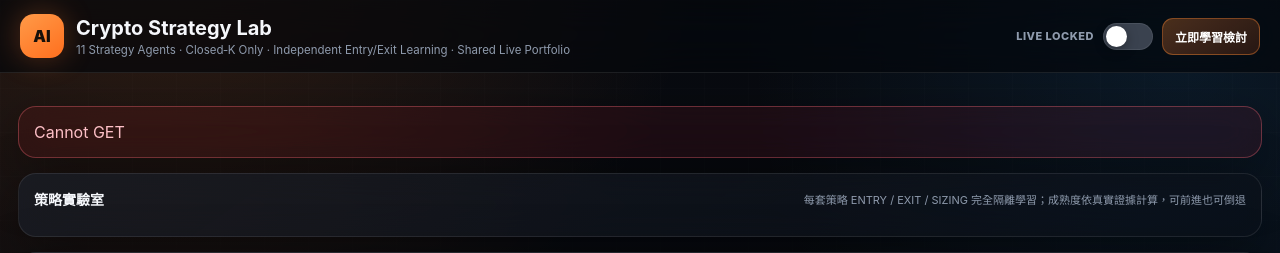
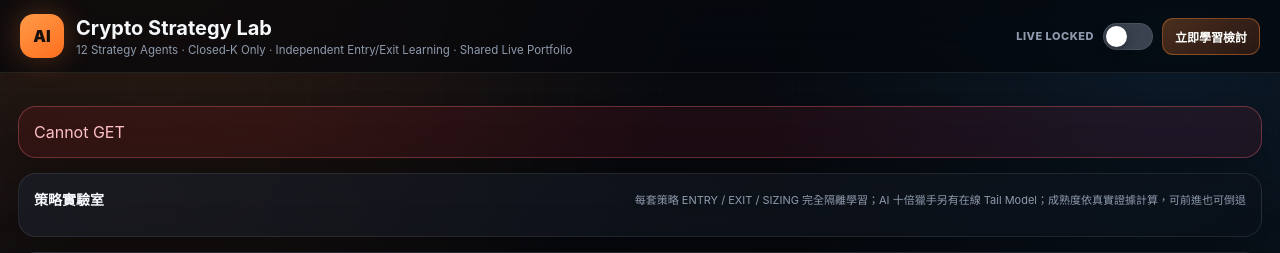
Before and after one commit to chenyu951216-afk/AI, a Python web app: template templates/index.html in a window 1280 px wide. Shown: the top 253 px of the page. Run offline with Jinja, Linux system fonts and the light colour scheme; the template is opened without the code that fills it, so the values that code supplies are empty.

Commit message:
Update dashboard for 12 strategy agents

```diff
--- a/templates/index.html
+++ b/templates/index.html
@@ -1,7 +1,7 @@
 <!doctype html><html lang="zh-Hant"><head><meta charset="utf-8"><meta name="viewport" content="width=device-width,initial-scale=1"><title>AI Crypto Strategy Lab</title><link rel="stylesheet" href="/static/app.css"></head><body>
-<header><div class="head"><div class="brand"><div class="logo">AI</div><div><h1>Crypto Strategy Lab</h1><div class="sub">11 Strategy Agents · Closed‑K Only · Independent Entry/Exit Learning · Shared Live Portfolio</div></div></div><div class="actions"><span id="liveText" class="liveLabel">LIVE LOCKED</span><div id="liveSwitch" class="switch" title="真實交易總開關"></div><button class="btn orange" onclick="runLearning()">立即學習檢討</button></div></div></header>
+<header><div class="head"><div class="brand"><div class="logo">AI</div><div><h1>Crypto Strategy Lab</h1><div class="sub">12 Strategy Agents · Closed‑K Only · Independent Entry/Exit Learning · Shared Live Portfolio</div></div></div><div class="actions"><span id="liveText" class="liveLabel">LIVE LOCKED</span><div id="liveSwitch" class="switch" title="真實交易總開關"></div><button class="btn orange" onclick="runLearning()">立即學習檢討</button></div></div></header>
 <div class="wrap"><div id="errorBox" class="glass section error hidden"></div><div id="overview" class="overview"></div>
-<section class="glass section"><div class="sectionTitle"><h2>策略實驗室</h2><span class="muted">每套策略 ENTRY / EXIT / SIZING 完全隔離學習；成熟度依真實證據計算，可前進也可倒退</span></div><div id="strategies" class="strategyGrid"></div></section>
+<section class="glass section"><div class="sectionTitle"><h2>策略實驗室</h2><span class="muted">每套策略 ENTRY / EXIT / SIZING 完全隔離學習；AI 十倍獵手另有在線 Tail Model；成熟度依真實證據計算，可前進也可倒退</span></div><div id="strategies" class="strategyGrid"></div></section>
 <section class="glass section"><div class="sectionTitle"><h2>目前模擬持倉與完整管理計畫</h2><span class="muted">每一單顯示部分止損、完整止損、分批止盈、保本與移動止損；管理決策只用已收主週期 K</span></div><div class="tableWrap"><table><thead><tr><th>策略</th><th>幣</th><th>方向</th><th>TF</th><th>Notional</th><th>Entry</th><th>SL1 / %</th><th>Current Stop</th><th>TP1 / %</th><th>TP2 / %</th><th>TP3</th><th>BE</th><th>Trail</th><th>已實現</th></tr></thead><tbody id="positions"></tbody></table></div></section>
 <section class="glass section"><div class="sectionTitle"><h2>Paper 成交流水 / 分批出場</h2><span class="muted">SL1、STOP、TP1、TP2、TP3 每一次實際模擬成交都會留下紀錄</span></div><div class="tableWrap"><table><thead><tr><th>平倉時間</th><th>策略</th><th>幣</th><th>方向</th><th>原因</th><th>Entry</th><th>Exit</th><th>Qty</th><th>Net PnL</th></tr></thead><tbody id="trades"></tbody></table></div></section>
 <section class="glass section"><div class="sectionTitle"><h2>Post‑Trade 出場後學習</h2><span class="muted">平倉後繼續追蹤自己的已收 K，反事實檢討部分止損 / full stop / TP / BE / trailing</span></div><div class="tableWrap"><table><thead><tr><th>時間</th><th>策略</th><th>幣</th><th>TF</th><th>最終出場</th><th>後續 bars</th><th>狀態</th><th>診斷</th></tr></thead><tbody id="postTrade"></tbody></table></div></section>
```
